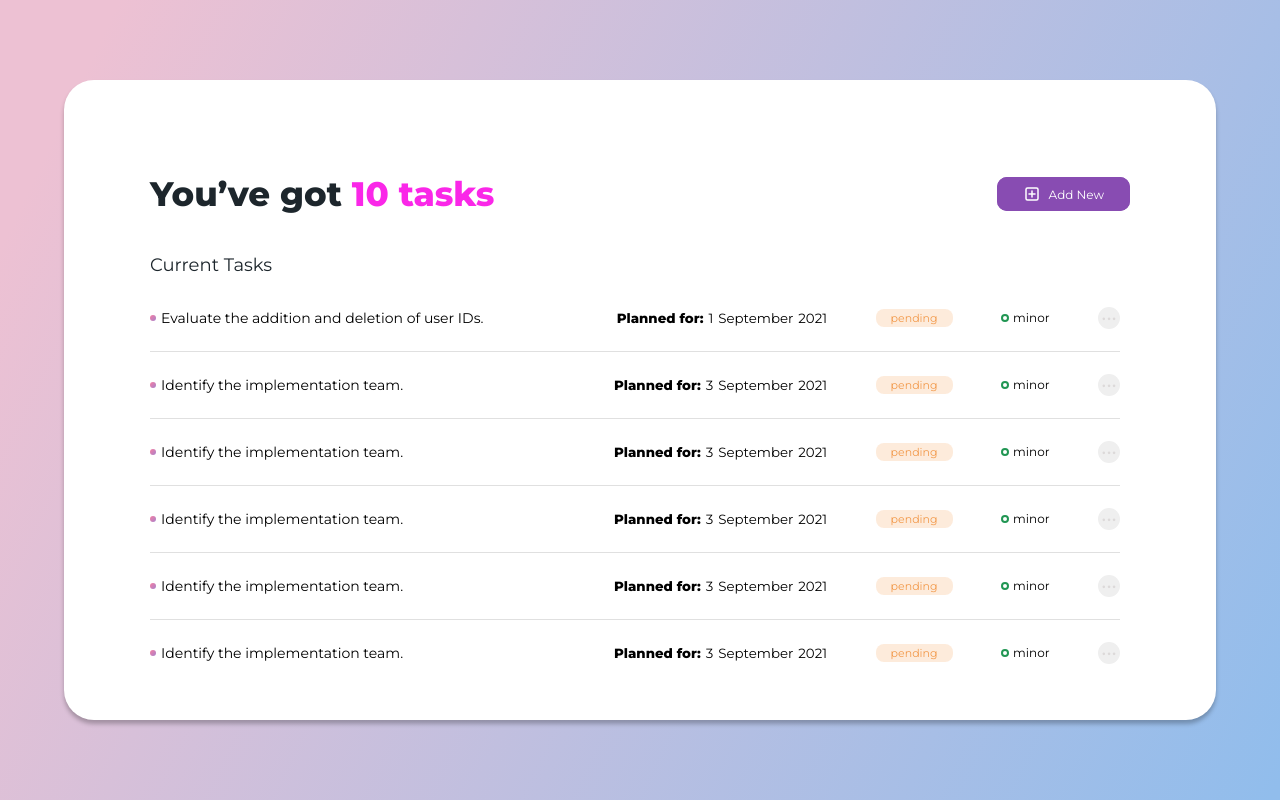
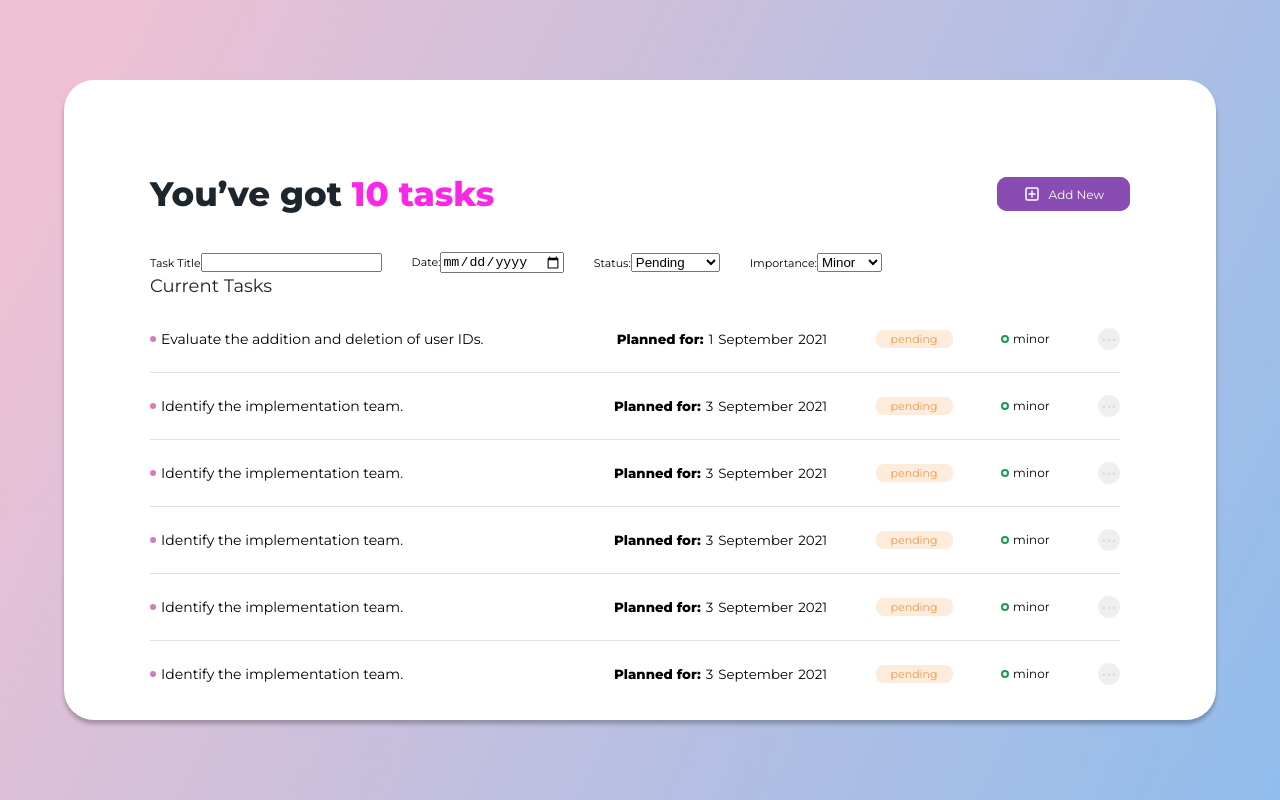
Before and after one commit to devshum/task-manager, a React (Create React App) app: page / in a window 1280 px wide. Built offline with nearby package versions, Linux system fonts and the light colour scheme.

Commit message:
the raw form was added & key issue was fixed

```diff
--- a/src/components/Board/Board.js
+++ b/src/components/Board/Board.js
@@ -1,11 +1,13 @@
 import styles from './Board.module.css';
 import BoardHead from './BoardHead/BoardHead';
 import Tasks from '../Tasks/Tasks';
+import FormInputs from '../FormInputs/FormInputs';
 
 const Board = props => {
   return (
     <section className={styles.board}>
       <BoardHead curTasks={props.curTasks} />
+      <FormInputs />
       <Tasks curTasks={props.curTasks} />
     </section>
   )
--- /dev/null
+++ b/src/components/FormInputs/FormInputs.js
@@ -0,0 +1,35 @@
+const FormInputs = () => {
+  return (
+    // TO DO remove inline styles
+    <div style={{display: 'flex', gap: '30px', alignItems: 'center'}}>
+      <div>
+        <label htmlFor="task">Task Title</label>
+        <input type="text" id="task" />
+      </div>
+
+      <div>
+        <label htmlFor="date">Date:</label>
+        <input type="date" name="date" id="date" min="2021-01-01" />
+      </div>
+
+      <div>
+        <label htmlFor="status">Status:</label>
+        <select name="status" id="status" >
+          <option value="pending">Pending</option>
+          <option value="in progress">In progress</option>
+        </select>
+      </div>
+
+      <div>
+        <label htmlFor="importance">Importance:</label>
+        <select name="importance" id="importance">
+          <option value="minor">Minor</option>
+          <option value="normal">Normal</option>
+          <option value="critical">Critical</option>
+        </select>
+      </div>
+    </div>
+  )
+}
+
+export default FormInputs;
--- a/src/components/Tasks/Tasks.js
+++ b/src/components/Tasks/Tasks.js
@@ -6,11 +6,12 @@ const Tasks = props => {
     <div>
       <h2 className={styles['tasks__hold-label']}>Current Tasks</h2>
       <div className={styles['tasks__wrapper']}>
-        { props.curTasks.map(task => {
-          return <Task title={task.title}
-                      date={task.date}
-                      status={task.status}
-                      importance={task.importance} />
+        { props.curTasks.map((task, i) => {
+          return <Task key={i}
+                       title={task.title}
+                       date={task.date}
+                       status={task.status}
+                       importance={task.importance} />
         }) }
         {/* <h2>Tasks completed</h2> */}
 
```
Also changed, not shown: src/components/FormInputs/FormInputs.module.css (added).
